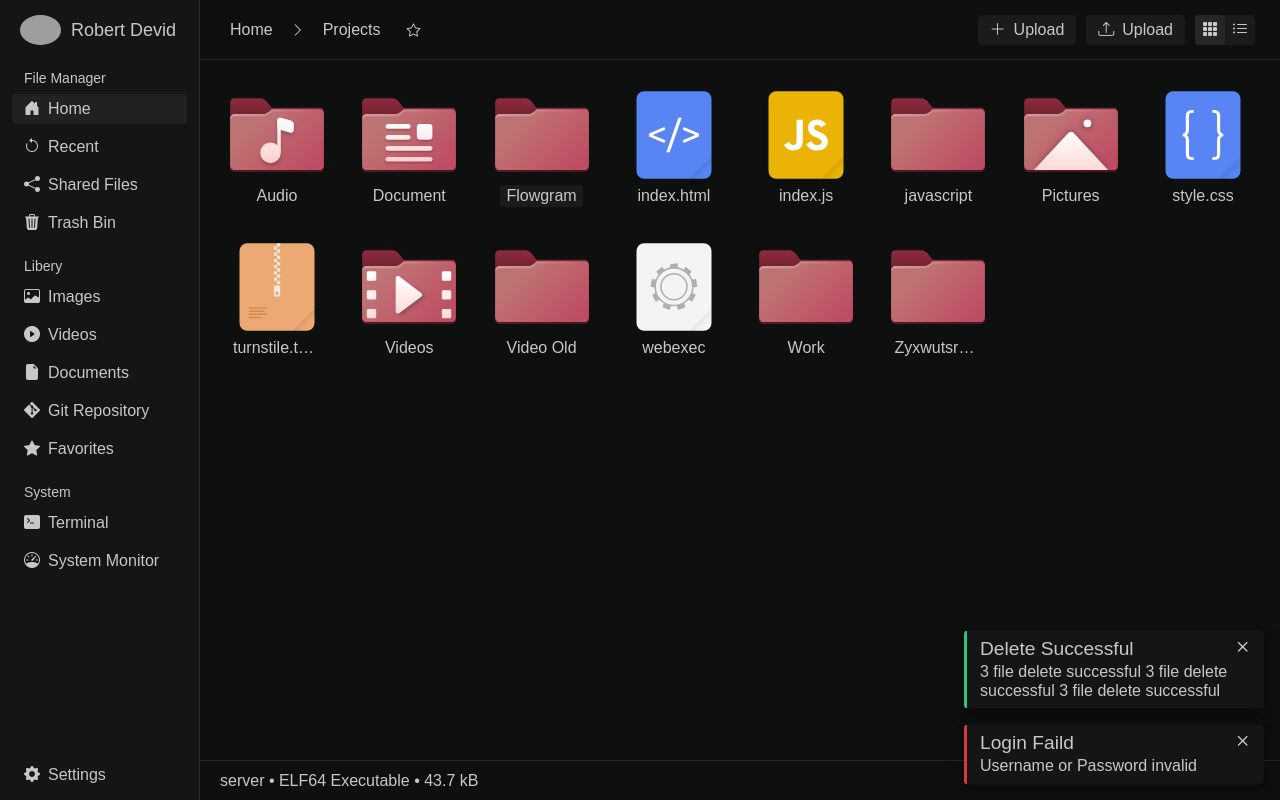
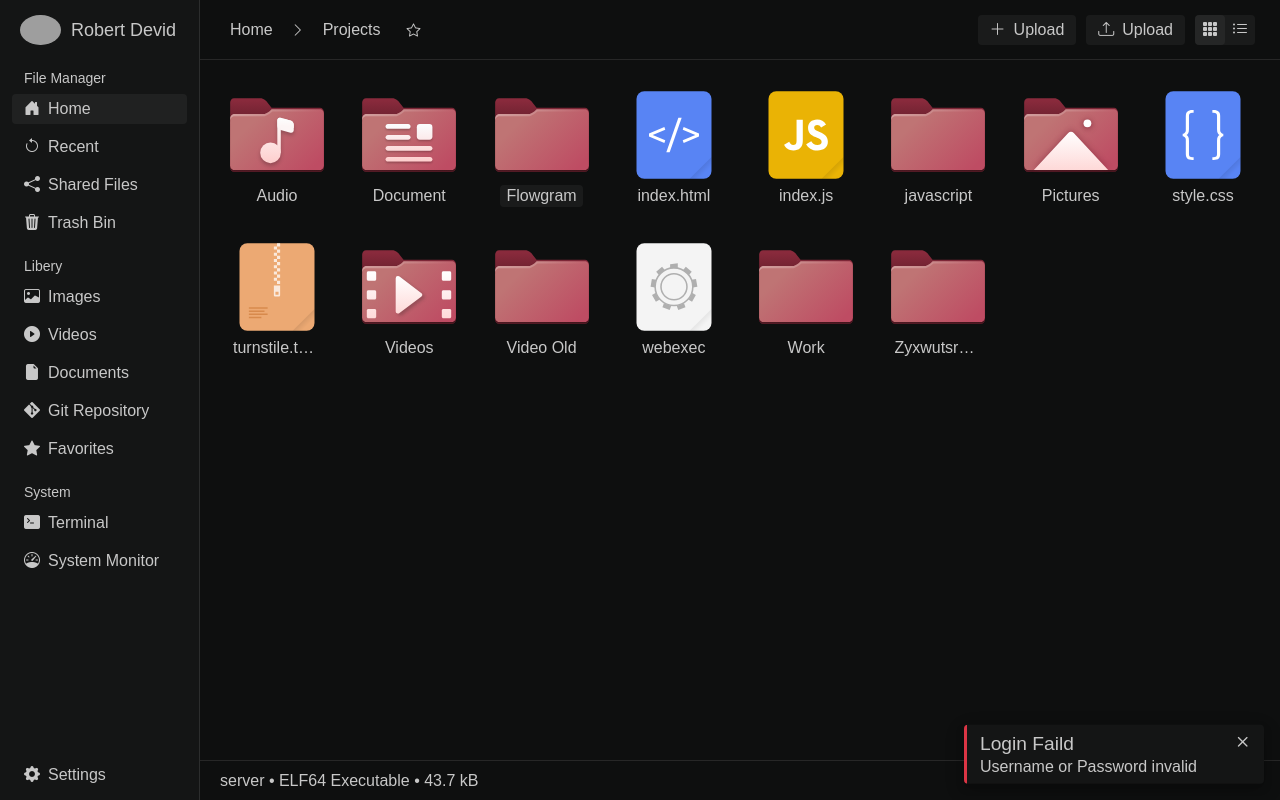
Before and after one commit to MeParthDegama/slect-front, a React (Create React App) app: page / in a window 1280 px wide. Both pictures are taken after a click on the button "Robert Devid". Built offline with nearby package versions, Linux system fonts and the light colour scheme; grey boxes are pictures that could not be loaded; a web font is replaced by a local one.

Commit message:
notification utils

```diff
--- a/src/elements/button.tsx
+++ b/src/elements/button.tsx
@@ -33,11 +33,12 @@ type IconButtonPropSquare = {
     icon: JSX.Element
     ivc?: boolean,
     active?: boolean
+    onClick: React.MouseEventHandler<HTMLButtonElement> | undefined
 }
 
-const IconButtonSquare = ({ icon, ivc, active }: IconButtonPropSquare) => {
+const IconButtonSquare = ({ icon, ivc, active, onClick }: IconButtonPropSquare) => {
     return (
-        <button className={`btn btn-icon btn-square ${ivc ? "ivc" : ""} ${active ? "active" : ""}`}>
+        <button onClick={onClick} className={`btn btn-icon btn-square ${ivc ? "ivc" : ""} ${active ? "active" : ""}`}>
             {icon}
         </button>
     )
--- a/src/elements/notify.tsx
+++ b/src/elements/notify.tsx
@@ -1,4 +1,4 @@
-import React from "react";
+import React, { useEffect, useState } from "react";
 import { IconButtonSquare } from "./button";
 import { useAppSelector } from "../state/hooks";
 
@@ -14,11 +14,25 @@ type NotificationProp = {
 }
 
 const NotifyBlock = ({ title, des, status }: NotificationProp) => {
+
+    let [ctime, setTime] = useState('')
+
+    useEffect(() => {
+        setTime(`notify_id_${Date.now()}`)
+    }, [])
+
     return (
-        <div className="notification">
+        <div className="notification" id={ctime}>
             <span className="title">{title}</span>
             <span className="des">{des}</span>
-            <IconButtonSquare ivc={true} icon={<i className="bi bi-x"></i>} />
+            <IconButtonSquare onClick={
+                (e) => {
+                    document.getElementById(ctime)?.classList.add("notifaction_remove")
+                    setTimeout(() => {
+                        document.getElementById(ctime)?.remove()
+                    }, 500);
+                }
+            } ivc={true} icon={<i className="bi bi-x"></i>} />
             <div className={`status-line ${status === NotifyBlockEnum.SUCCESS ? "success" : "error"}`}></div>
         </div>
     )
@@ -31,8 +45,6 @@ const Notify = () => {
     return (
         <div className="noti-wrap" id="notify-wrap">
 
-            <NotifyBlock title="Delete Successful" des="3 file delete successful 3 file delete successful 3 file delete successful" status={NotifyBlockEnum.SUCCESS} />
-
             {nonification}
 
         </div>
--- a/src/state/notifySlices.ts
+++ b/src/state/notifySlices.ts
@@ -19,6 +19,7 @@ export const NotifySlice = createSlice({
   reducers: {
     addNotify: (state, value) => {
       state.notifes.push(value.payload)
+      state.nextId++;
     }
   }
 })
--- a/src/style/main.scss
+++ b/src/style/main.scss
@@ -31,6 +31,9 @@
 body {
     background: $background;
     color: $font-color;
+
+    width: 100%;
+    overflow: hidden;
 }
 
 /* main app */
--- a/src/style/notify.scss
+++ b/src/style/notify.scss
@@ -14,6 +14,8 @@
         position: relative;
         margin: 1rem;
         box-shadow: 0 4px 8px 0 rgba(0, 0, 0, 0.2), 0 6px 20px 0 rgba(0, 0, 0, 0.19);
+
+        animation: .5s ease notifaction_add;
 
         .title {
             font-size: 1.2rem;
@@ -41,18 +43,18 @@
             }
         }
 
-        .status-line{
+        .status-line {
             position: absolute;
             width: 3px;
             height: 100%;
             top: 0;
             left: 0;
 
-            &.success{
+            &.success {
                 background: $success;
             }
 
-            &.error{
+            &.error {
                 background: $danger;
             }
         }
@@ -60,6 +62,38 @@
         * {
             display: block;
         }
+
+        &.notifaction_remove{
+            animation: .5s ease notifaction_remove;
+        }
     }
 
 }
+
+@keyframes notifaction_add {
+    0% {
+        transform: translateX(100%);
+    }
+
+    70% {
+        transform: translateX(-10%);
+    }
+
+    100% {
+        transform: translateX(0%);
+    }
+}
+
+@keyframes notifaction_remove {
+    0% {
+        transform: translateX(0%);
+    }
+
+    30% {
+        transform: translateX(-10%);
+    }
+
+    100% {
+        transform: translateX(100%);
+    }
+}
```
